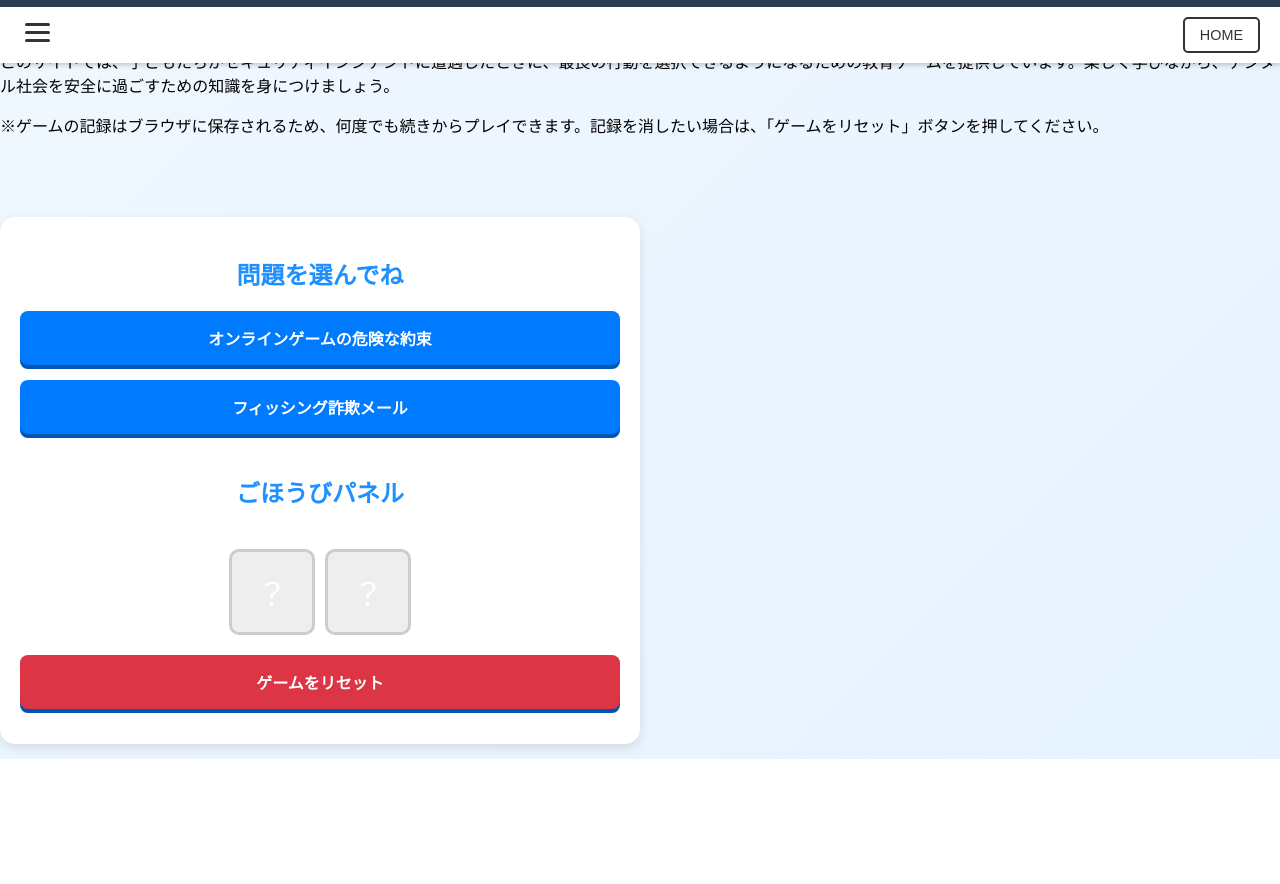
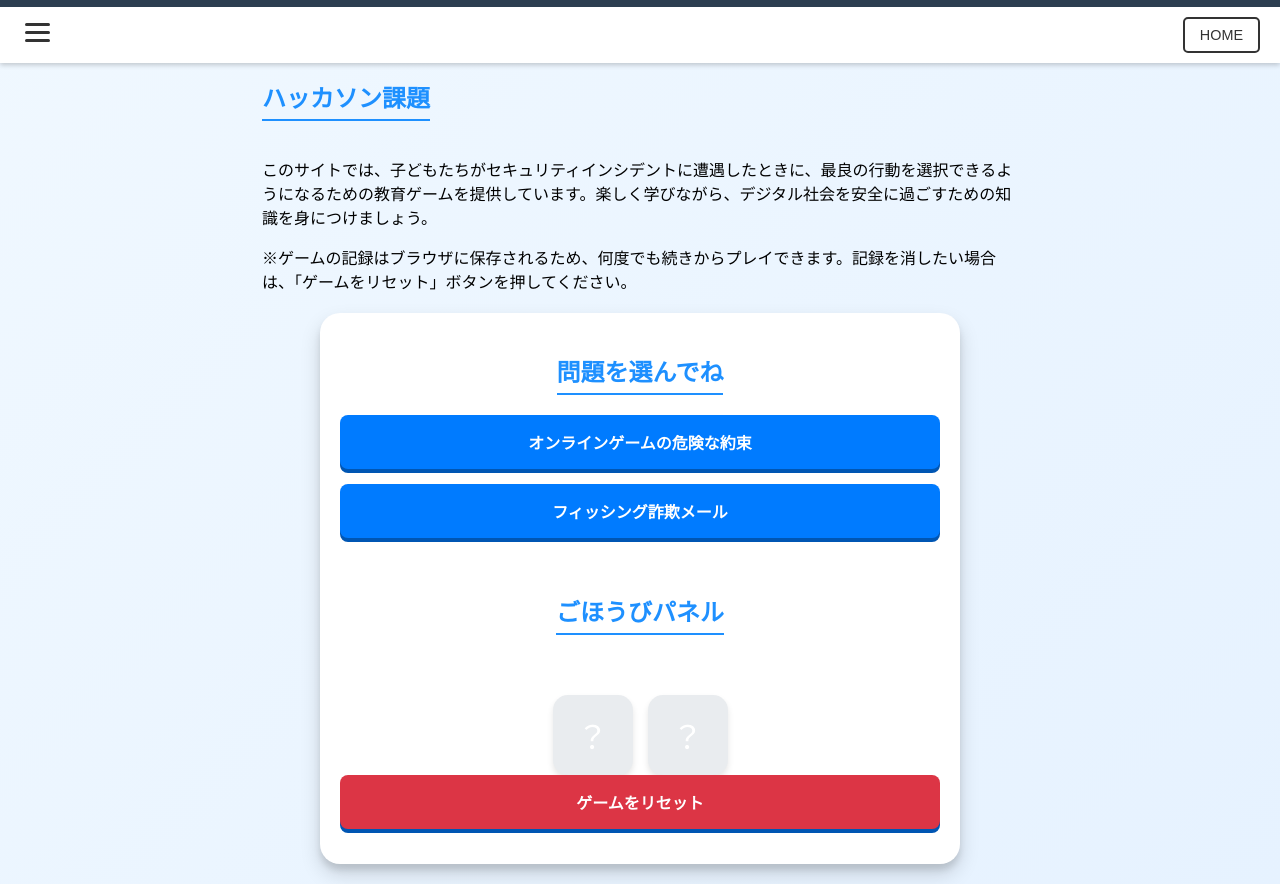
Before and after one commit to itoido/cyber-quest-kid, a plain HTML site: page index.html in a window 1280 px wide. Shown: the part 41-925 px from the top of the page. Before the commit the page ends 800 px from the top, so only its background shows below. Drawn offline with Linux system fonts and the light colour scheme.

Commit message:
Update game.css

```diff
--- a/styles/game.css
+++ b/styles/game.css
@@ -1,71 +1,120 @@
 /* styles/game.css */
 
-/* ゲームコンテンツ全体をヘッダーの下に移動 */
+/*
+* このファイルは、ゲームの主要なコンテンツエリア（四角い枠）と、
+* 独立した説明文エリアのスタイルを定義します。
+* base.cssとheader.cssのスタイルに加えて、このファイルが適用されます。
+*/
+
+/*
+* ゲームのコンテンツを囲む四角い枠
+* 問題リスト、問題、結果画面で使われる
+*/
 .game-container {
-    width: 90%;
-    max-width: 600px;
-    padding: 20px;
-    background-color: #ffffff;
-    border-radius: 15px;
-    box-shadow: 0 4px 12px rgba(0, 0, 0, 0.1);
-    text-align: center;
-    margin-top: 80px; /* ヘッダーの高さ分、下にずらす */
+    width: 90%;                     /* 親要素の90%の幅 */
+    max-width: 600px;               /* PCでの最大幅を600pxに制限 */
+    padding: 20px;                  /* 内側の余白 */
+    background-color: #ffffff;      /* 背景色を白に */
+    border-radius: 20px;            /* 角を丸くする */
+    /* 複数の影を使って立体的なデザインに */
+    box-shadow: 0 10px 20px rgba(0, 0, 0, 0.15), 0 6px 6px rgba(0, 0, 0, 0.1);
+    text-align: center;             /* コンテナ内のすべてのテキストを中央揃えに */
+    margin: 20px auto;              /* 上下の余白と、左右は自動で中央寄せ */
 }
 
-h2 {
-    color: #1e90ff;
-    margin-bottom: 20px;
+/*
+* サイトの説明文を囲む、枠なしの広いエリア
+* ホームページでのみ使用され、ゲームの枠とは異なるデザイン
+*/
+.intro-container {
+    width: 90%;                     /* 親要素の90%の幅 */
+    max-width: 800px;               /* ゲームの枠（600px）より広く設定 */
+    margin: 100px auto 20px;        /* 上の要素から100px、下の要素から20px、左右は自動で中央寄せ */
+    padding: 0 20px;                /* 左右に20pxの余白 */
+    text-align: left;               /* このコンテナ内のテキストを左揃えに */
 }
 
-.scenario-text {
-    font-size: 1.2rem;
-    color: #333;
-    line-height: 1.6;
-    margin-bottom: 30px;
+/*
+* 共通の見出しスタイル
+* h2タグに適用され、下線と余白を付ける
+*/
+h2 {
+    color: #1e90ff;                 /* 青色に */
+    margin-bottom: 20px;            /* 下に20pxの余白 */
+    border-bottom: 2px solid #1e90ff; /* 青い下線 */
+    display: inline-block;          /* 幅をコンテンツの幅に合わせる */
+    padding-bottom: 5px;            /* 下線と文字の間に5pxの余白 */
 }
 
-.scenario-image {
-    max-width: 100%;
-    height: auto;
-    margin-bottom: 20px;
+/*
+* intro-container内のh2は特別に中央寄せに設定
+* 親要素のtext-align: left; を上書きする
+*/
+.intro-container h2 {
+    text-align: center;
 }
 
-/* パネル用のスタイル */
+/*
+* 問題と結果のテキストボックス
+*/
+.scenario-text {
+    font-size: 1.2rem;              /* フォントサイズ */
+    color: #333;                    /* 文字色 */
+    line-height: 1.6;               /* 行間 */
+    margin-bottom: 30px;            /* 下に30pxの余白 */
+    background-color: #f8f9fa;      /* 薄いグレーの背景 */
+    padding: 15px;                  /* 内側の余白 */
+    border-radius: 10px;            /* 角丸 */
+    border-left: 5px solid #1e90ff; /* 左側に5pxの青い縦線 */
+}
+
+/*
+* ごほうびパネルのコンテナ
+* Flexboxを使ってパネルを中央に並べる
+*/
 .panel-container {
     display: flex;
-    justify-content: center;
-    gap: 10px;
-    flex-wrap: wrap;
-    margin-top: 40px;
+    justify-content: center;        /* アイテムを横に中央寄せ */
+    gap: 15px;                      /* アイテム間の隙間を15pxに */
+    flex-wrap: wrap;                /* アイテムが収まらない場合、次の行に折り返す */
+    margin-top: 40px;               /* 上に40pxの余白 */
 }
 
+/*
+* ごほうびパネルの各ピースのデザイン
+*/
 .panel {
-    width: 80px;
-    height: 80px;
-    border: 3px solid #ccc;
-    background-color: #eee;
+    width: 80px;                    /* 幅 */
+    height: 80px;                   /* 高さ */
+    border: none;
+    background-color: #e9ecef;      /* 薄いグレーの背景 */
+    border-radius: 15px;            /* 角丸 */
+    box-shadow: 0 4px 6px rgba(0, 0, 0, 0.1); /* 影 */
     display: flex;
     justify-content: center;
-    align-items: center;
-    font-size: 2rem;
-    color: #fff;
-    border-radius: 10px;
-    transition: all 0.3s ease;
+    align-items: center;            /* テキストを中央に配置 */
+    font-size: 2rem;                /* 文字サイズ */
+    color: #fff;                    /* 文字色 */
+    transition: all 0.3s ease;      /* すべてのプロパティの変化を滑らかに */
 }
 
+/*
+* 解放されたパネルのデザイン
+*/
 .panel.unlocked {
+    background: #28a745;            /* 緑色の背景 */
     border-color: #28a745;
-    background-color: #28a745;
     color: #fff;
-    font-size: 3rem;
+    box-shadow: 0 4px 6px rgba(40, 167, 69, 0.4); /* 緑色の影 */
 }
 
-/* リセットボタンのスタイル */
+/*
+* リセットボタンの独自スタイル
+*/
 .reset-button {
-    margin-top: 20px;
-    background-color: #dc3545;
+    background-color: #dc3545;      /* 赤色 */
 }
 
 .reset-button:hover {
-    background-color: #c82333;
+    background-color: #c82333;      /* ホバー時に少し濃い赤に */
 }
```
